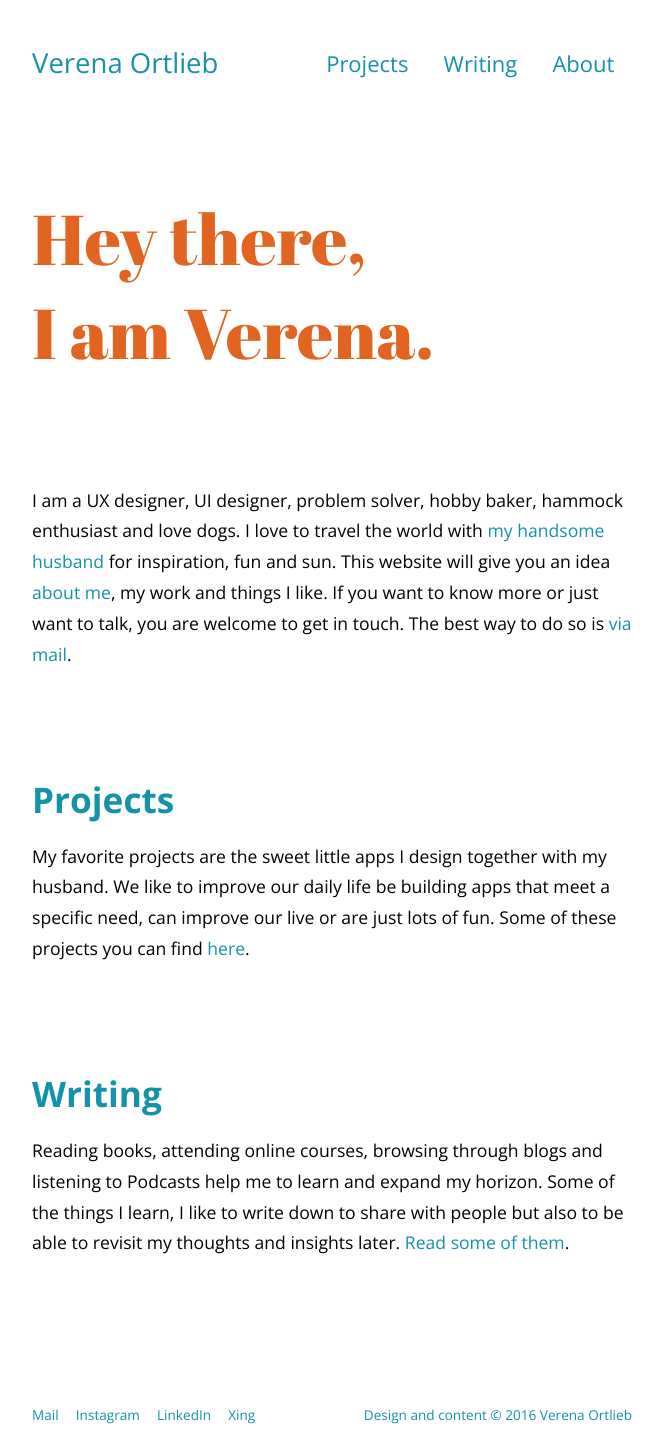
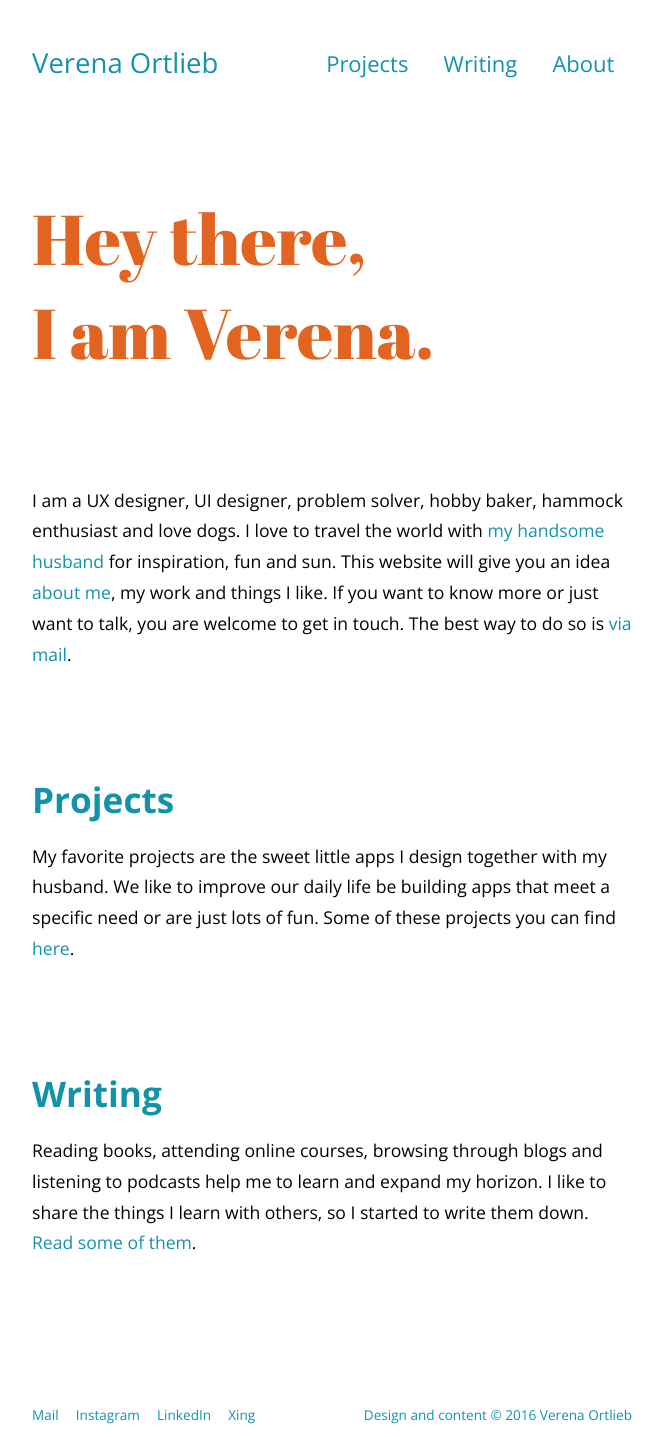
Before and after one commit to Verena-von-O/verena-von-o.github.io, a Jekyll site: the page built from index.html, in a window 1280 px wide. Shown: the whole page, without its empty margins (308-971 px from the left). Built offline with Jekyll 4.4.1, drawn with Linux system fonts in a browser that asks for light colours.

Commit message:
Changes in index

```diff
--- a/index.html
+++ b/index.html
@@ -13,12 +12,12 @@ permalink: home
 
 <div class="box-ganz-index">
 	<h2><a href="/projects">Projects</a></h2>
-	<p>My favorite projects are the sweet little apps I design together with my husband. We like to improve our daily life be building apps that meet a specific need, can improve our live or are just lots of fun. Some of these projects you can find <a href="/projects">here</a>.</p>
+	<p>My favorite projects are the sweet little apps I design together with my husband. We like to improve our daily life be building apps that meet a specific need or are just lots of fun. Some of these projects you can find <a href="/projects">here</a>.</p>
 </div>
 
 <div class="box-ganz-index">
 	<h2><a href="/writing">Writing</a></h2>
-	<p>Reading books, attending online courses, browsing through blogs and listening to Podcasts help me to learn and expand my horizon. Some of the things I learn, I like to write down to share with people but also to be able to revisit my thoughts and insights later. <a href="/writing">Read some of them</a>.</p>
+	<p>Reading books, attending online courses, browsing through blogs and listening to podcasts help me to learn and expand my horizon. I like to share the things I learn with others, so I started to write them down. <a href="/writing">Read some of them</a>.</p>
 </div>
 
 <!-- <div class="box-ganz-index">
```
Also changed, not shown: other parts of index.html (+0 -1 lines).
